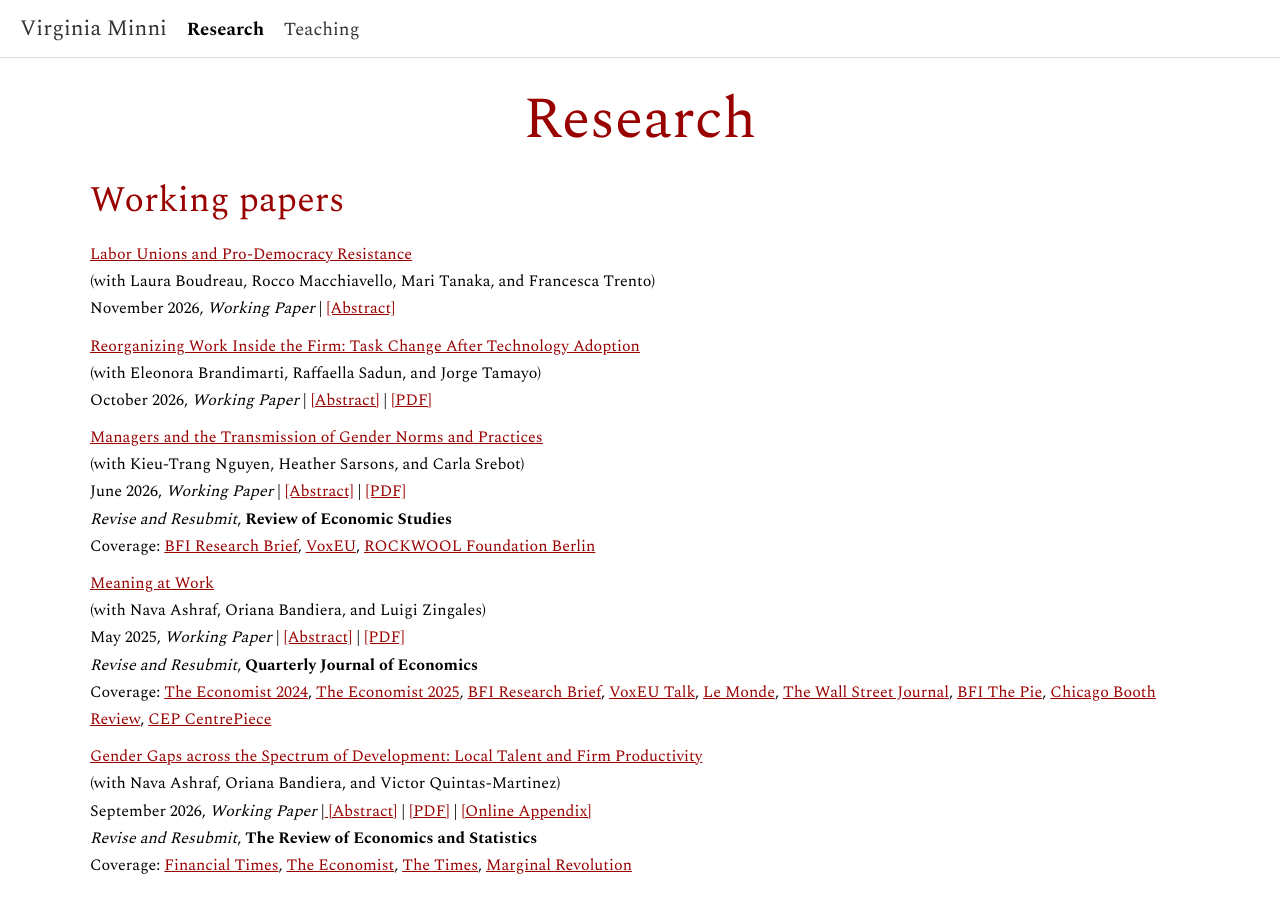
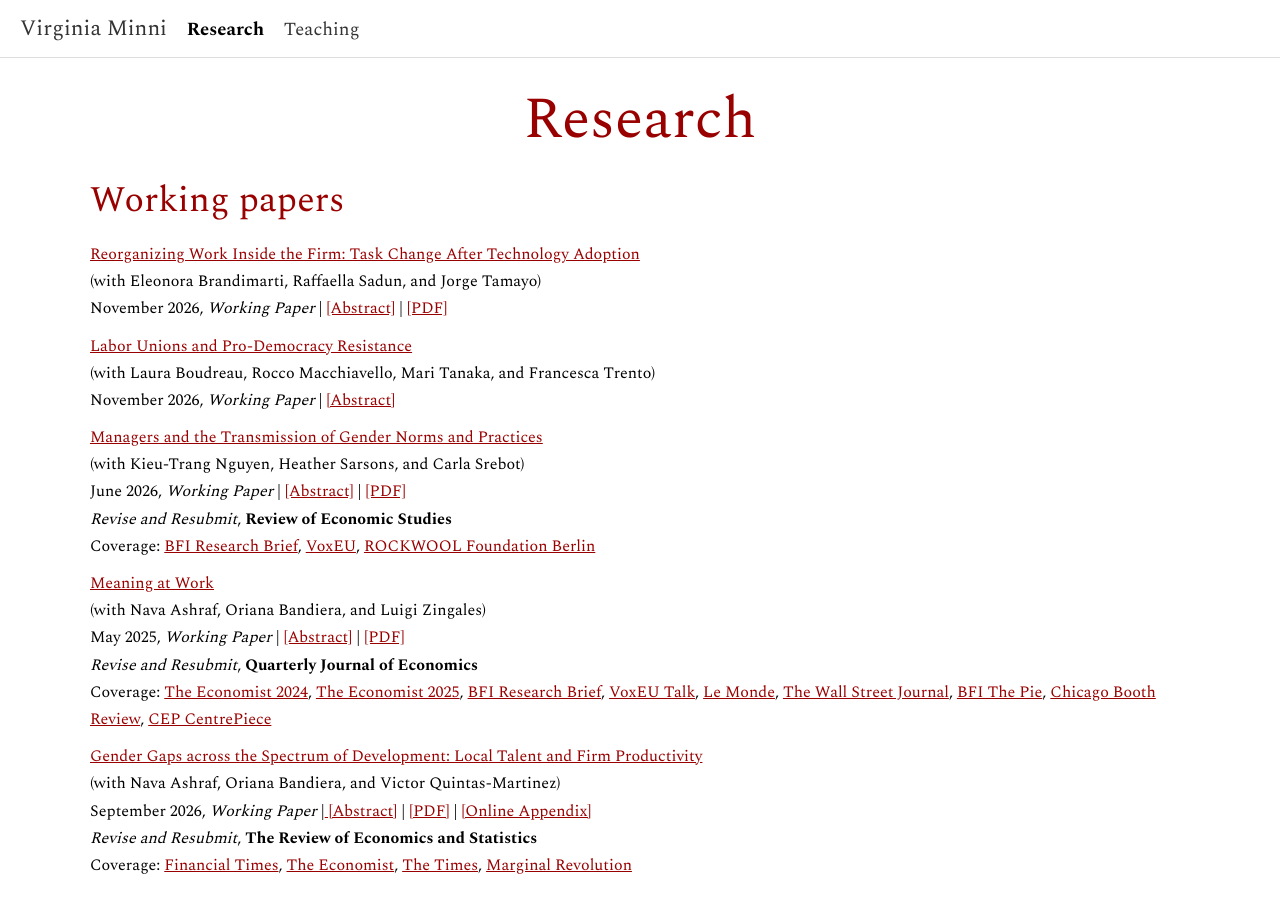
Before and after one commit to virginiaminni/virginiaminni.github.io, a Jekyll site: the page built from research.md, in a window 1280 px wide and 900 px high. Built offline with Jekyll 4.4.1, drawn with Linux system fonts in a browser that asks for light colours.

Commit message:
Update research.md

```diff
--- a/research.md
+++ b/research.md
@@ -8,17 +8,17 @@ permalink: /research/
 
 ## Working papers
 
+<a href="/assets/files/BMST ReorganizingWork.pdf" target="_blank" rel="noopener noreferrer">Reorganizing Work Inside the Firm: Task Change After Technology Adoption</a> <br>
+(with Eleonora Brandimarti, Raffaella Sadun, and Jorge Tamayo) <br>
+November 2026, *Working Paper* | <a href="#" class="toggle-abstract" data-target="abstract-7" style="text-decoration: underline; color: #990000;">[Abstract]</a> | <a href="/assets/files/BMST ReorganizingWork.pdf" target="_blank" rel="noopener noreferrer">[PDF]</a> <br>
+<div id="abstract-7" style="display: none; margin-top: 10px;">
+<em>Abstract:</em> We study task reorganization after technological change using worker–task-level data from a large Latin American bank. Two sequential interventions, automation of routine transactions and a later redesign of performance evaluation, separately alter production technology and organizational design without reducing employment. Automation raises output per worker but generates only limited task reallocation: workers expand routine production rather than reallocating effort toward higher-value tasks. Task reallocation remains limited until the firm redesigns performance evaluation. After the redesign, activity shifts toward the newly prioritized task across the workforce, while gains in non-targeted complex work, and the associated wage gains, concentrate among workers with low adjustment costs, proxied by tenure. The results highlight how automation-induced task complementarities require deliberate organizational redesign, with gains shaped by the distribution of adjustment costs within the firm.
+</div>
+
 <a rel="noopener noreferrer">Labor Unions and Pro-Democracy Resistance</a> <br>
 (with Laura Boudreau, Rocco Macchiavello, Mari Tanaka, and Francesca Trento) <br>
 November 2026, *Working Paper* | <a href="#" class="toggle-abstract" data-target="abstract-8" style="text-decoration: underline; color: #990000;">[Abstract]</a> <br>
 <div id="abstract-8" style="display: none; margin-top: 10px;"><em>Abstract:</em> How do civil-society organizations shape democratic resilience? We study whether and how labor unions contribute to pro-democracy resistance in the context of Myanmar’s 2021 coup. The two largest union federations’ Facebook communications shifted from workplace concerns to political resistance and grew more confrontational after the coup. Combining a pre-coup survey of 1,104 garment workers with political-prisoner records and township-level data on unions, protests, and armed conflict, we find that townships with higher pre-coup union presence saw more civilian collective action after the coup and, with a lag, more state repression. At the individual level, arrest—our main measure of costly participation— falls disproportionately on union presidents, though leadership traits explain almost none of who is arrested. Pre-coup organizational capacity instead predicts arrest, conditional on individual traits and leader quality; leader arrests also spill over to coworkers, including non-union members. Unions’ organizational infrastructure, built during ordinary workplace bargaining, can become a resource for resisting repression.
-</div>
-
-<a href="/assets/files/BMST ReorganizingWork.pdf" target="_blank" rel="noopener noreferrer">Reorganizing Work Inside the Firm: Task Change After Technology Adoption</a> <br>
-(with Eleonora Brandimarti, Raffaella Sadun, and Jorge Tamayo) <br>
-October 2026, *Working Paper* | <a href="#" class="toggle-abstract" data-target="abstract-7" style="text-decoration: underline; color: #990000;">[Abstract]</a> | <a href="/assets/files/BMST ReorganizingWork.pdf" target="_blank" rel="noopener noreferrer">[PDF]</a> <br>
-<div id="abstract-7" style="display: none; margin-top: 10px;">
-<em>Abstract:</em> We study task reorganization after technological change using worker–task-level data from a large Latin American bank. Two sequential interventions, automation of routine transactions and a later redesign of performance evaluation, separately alter production technology and organizational design without reducing employment. Automation raises output per worker but generates only limited task reallocation: workers expand routine production rather than reallocating effort toward higher-value tasks. Task reallocation remains limited until the firm redesigns performance evaluation. After the redesign, activity shifts toward the newly prioritized task across the workforce, while gains in non-targeted complex work, and the associated wage gains, concentrate among workers with low adjustment costs, proxied by tenure. The results highlight how automation-induced task complementarities require deliberate organizational redesign, with gains shaped by the distribution of adjustment costs within the firm.
 </div>
 
 <a href="/assets/files/MNSS ManagerNorms.pdf" target="_blank" rel="noopener noreferrer">Managers and the Transmission of Gender Norms and Practices</a> <br>
```
